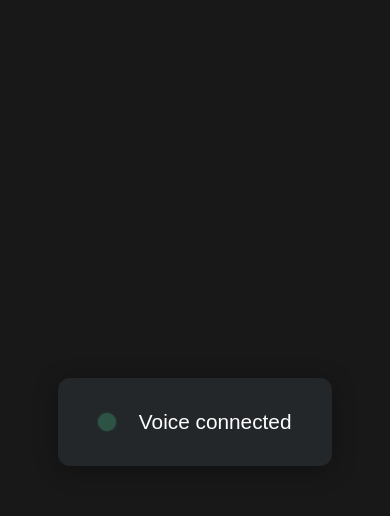
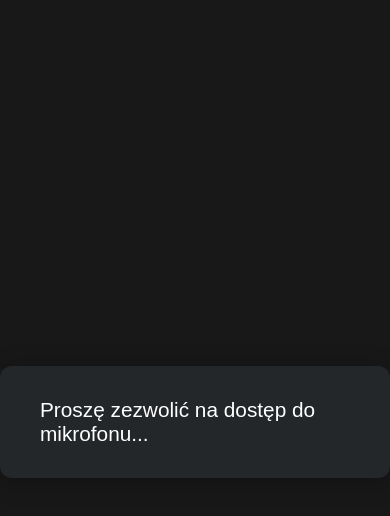
Before and after one commit to SleepyisFivembackw/proximity-voiceera, a React (Vite) app: page / in a window 390 px wide. Both pictures are taken after typing "Sample", "Sample" into the empty fields and a click on the button "Zaloguj się". Shown: the top 516 px of the page. Built offline with nearby package versions, Linux system fonts and the light colour scheme; no server answers.

Commit message:
Add microphone access request after login

```diff
--- a/src/App.jsx
+++ b/src/App.jsx
@@ -1,10 +1,11 @@
-import React, { useState } from "react";
+import React, { useState, useEffect } from "react";
 import "./App.css";
 
 function App() {
   const [loggedIn, setLoggedIn] = useState(false);
   const [robloxName, setRobloxName] = useState("");
   const [robloxId, setRobloxId] = useState("");
+  const [micAccess, setMicAccess] = useState(null);
 
   const handleLogin = (e) => {
     e.preventDefault();
@@ -12,6 +13,14 @@ function App() {
       setLoggedIn(true);
     }
   };
+
+  useEffect(() => {
+    if (loggedIn && micAccess === null) {
+      navigator.mediaDevices.getUserMedia({ audio: true })
+        .then(() => setMicAccess(true))
+        .catch(() => setMicAccess(false));
+    }
+  }, [loggedIn, micAccess]);
 
   return (
     <div className="container">
@@ -34,6 +43,10 @@ function App() {
           />
           <button type="submit">Zaloguj się</button>
         </form>
+      ) : micAccess === null ? (
+        <div className="voice-connected">Proszę zezwolić na dostęp do mikrofonu...</div>
+      ) : micAccess === false ? (
+        <div className="voice-connected" style={{color: 'red'}}>Brak dostępu do mikrofonu!</div>
       ) : (
         <div className="voice-connected">
           <span className="dot" /> Voice connected
```
